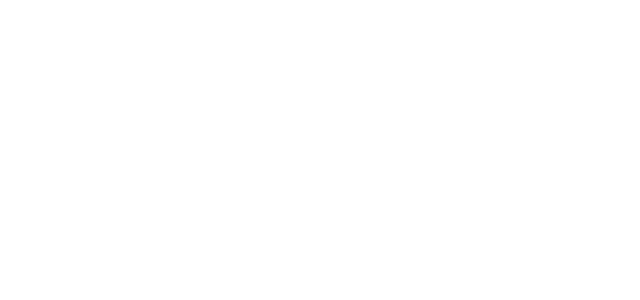
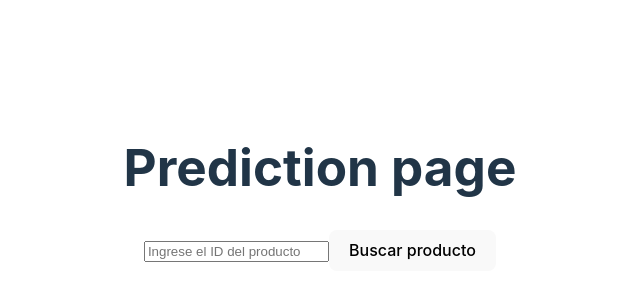
Before and after one commit to mateoavalose/Hackathon-Sistecredito, a React (Vite) app in the folder frontend-v2/: page /prediction in a window 1280 px wide. Before the commit this address had no page. Shown: the part 212-512 px from the top of the page, without its empty margins (320-960 px from the left). Built offline with nearby package versions, Linux system fonts and the light colour scheme.

Commit message:
Implement connection with FastAPI for get the png of the prediction and show that

```diff
--- a/frontend-v2/src/App.tsx
+++ b/frontend-v2/src/App.tsx
@@ -7,6 +7,7 @@ import { ShowAProduct } from "./pages/ShowAProduct";
 import { NewProduct } from "./pages/NewProduct";
 import { ModifyProduct } from "./pages/ModifyProduct";
 import { DeleteProduct } from "./pages/DeleteProduct";
+import { Prediction } from "./pages/Prediction";
 
 function App() {
   return (
@@ -20,6 +21,7 @@ function App() {
         <Route path="/add-product" element={<NewProduct />} />
         <Route path="/modify-product" element={<ModifyProduct />} />
         <Route path="/delete-product" element={<DeleteProduct />} />
+        <Route path="/prediction" element={<Prediction />} />
       </Routes>
     </Router>
   );
--- a/frontend-v2/src/pages/Home.tsx
+++ b/frontend-v2/src/pages/Home.tsx
@@ -7,6 +7,9 @@ export const HomePage = () => {
       <Link to="/product">
         <button>Products</button>
       </Link>
+      <Link to="/prediction">
+        <button>Prediction</button>
+      </Link>
     </div>
   );
 };
--- /dev/null
+++ b/frontend-v2/src/pages/Prediction.tsx
@@ -0,0 +1,46 @@
+import { useState } from "react";
+import axios from "axios";
+
+export const Prediction = () => {
+  const [productId, setProductId] = useState("");
+  const [showPng, setShowPng] = useState(false);
+  const [image, setImage] = useState("");
+
+  const fetchPrediction = async () => {
+    const API_URL = import.meta.env.VITE_FASTAPI_URL;
+    try {
+      const response = await axios.get(`${API_URL}/predict/${productId}`, {
+        responseType: "arraybuffer",
+      });
+      const blob = new Blob([response.data], { type: "image/png" });
+
+      // Usar FileReader para convertir el Blob a base64
+      const reader = new FileReader();
+      reader.onloadend = () => {
+        const base64data = reader.result as string;
+        setImage(base64data);
+        setShowPng(true);
+      };
+      reader.readAsDataURL(blob);
+    } catch (error) {
+      console.error(error);
+      setShowPng(false);
+    }
+  };
+
+  return (
+    <div>
+      <h1>Prediction page</h1>
+      <div>
+        <input
+          placeholder="Ingrese el ID del producto"
+          value={productId}
+          onChange={(e) => setProductId(e.target.value)}
+        />
+        <button onClick={fetchPrediction}>Buscar producto</button>
+      </div>
+
+      {showPng && <img src={image} alt="Prediction" />}
+    </div>
+  );
+};
```
